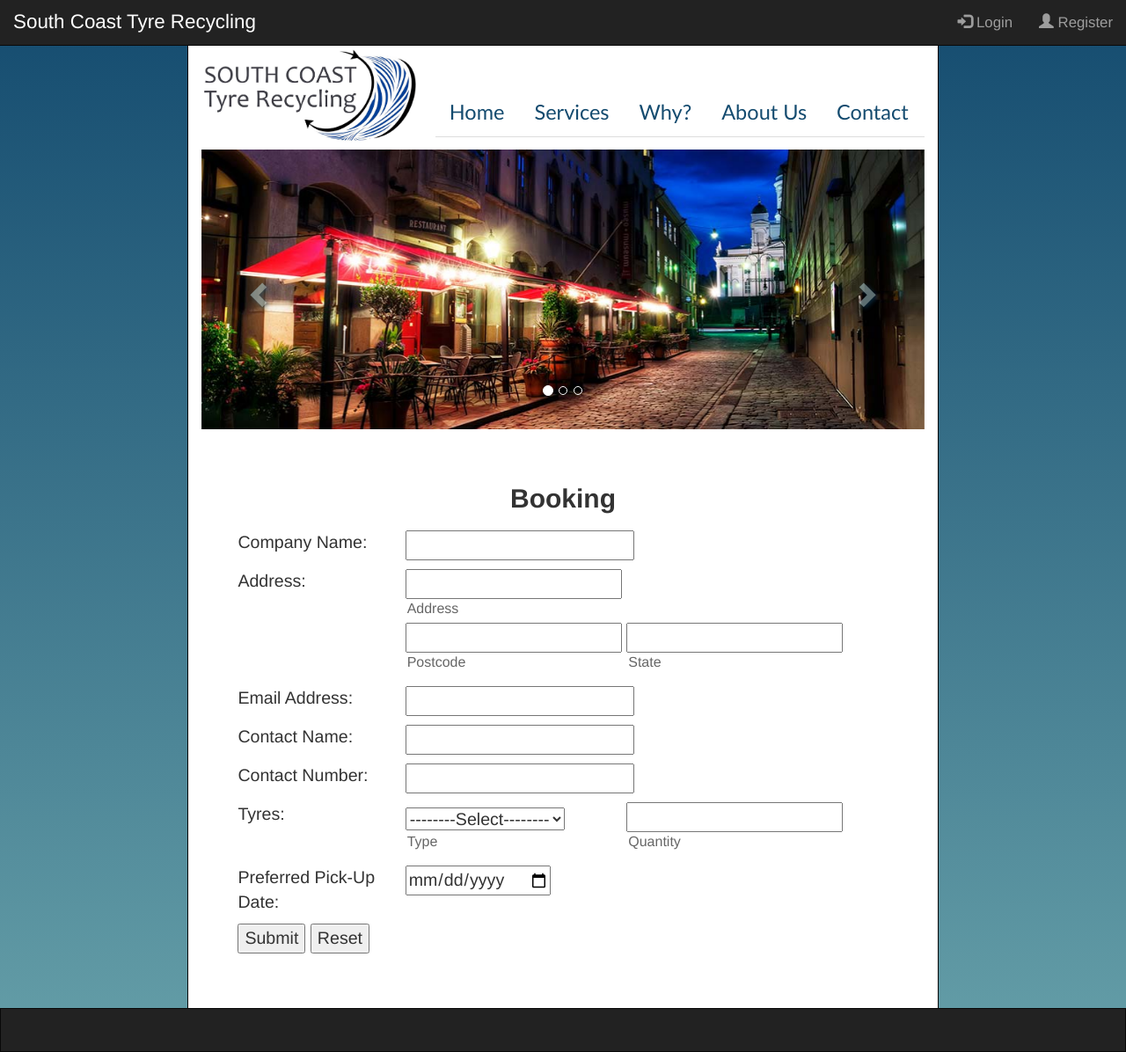
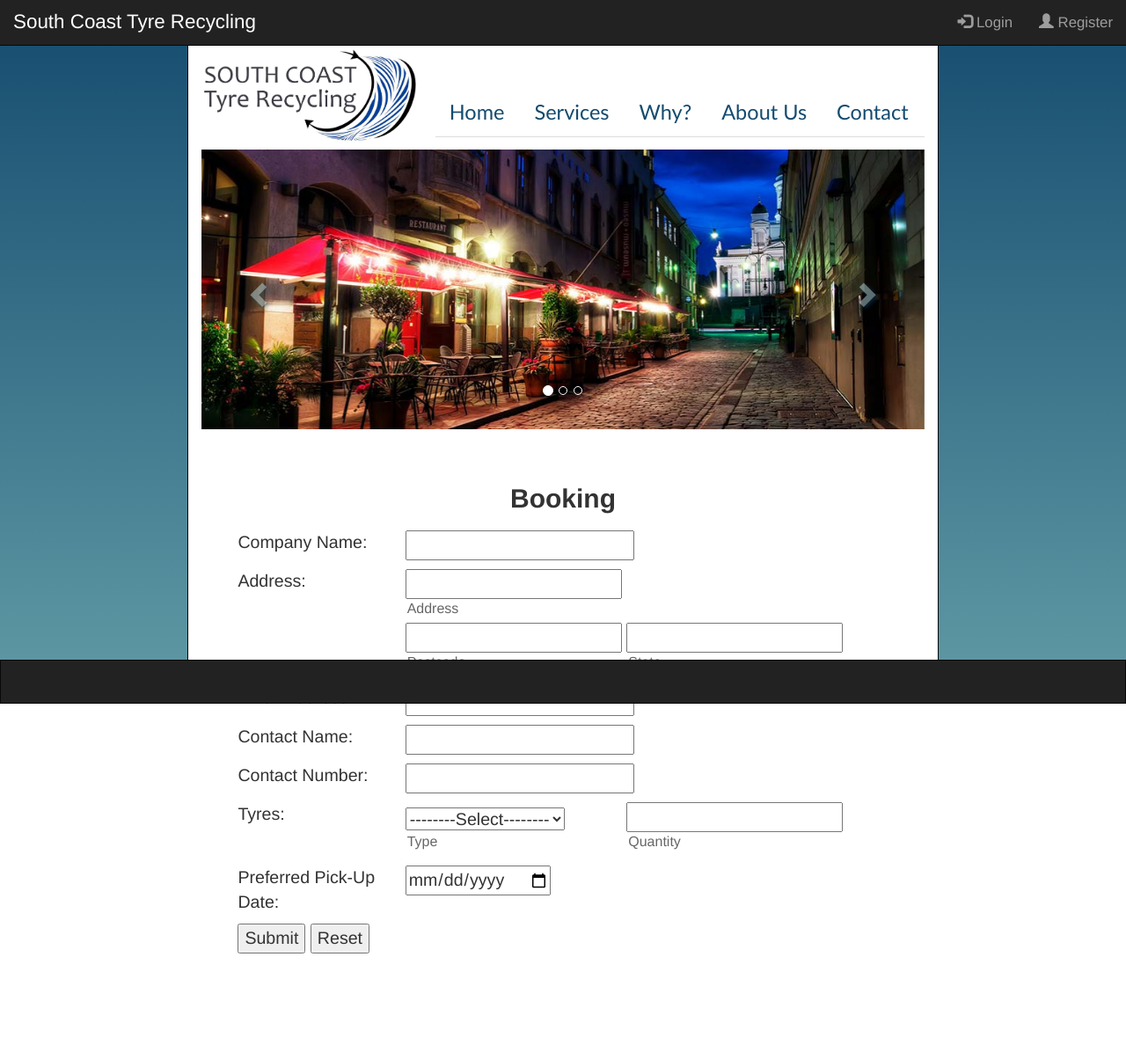
Before and after one commit to carolinebezzina/px, a PHP site: page /booking.php in a window 1280 px wide. Shown: the whole page at 88% size. After the commit the page ends 1084 px from the top, so only its background shows below. Run offline with PHP 8.4, Linux system fonts and the light colour scheme; some web fonts are replaced.

Commit message:
fixed footer

```diff
--- a/style.css
+++ b/style.css
@@ -65,6 +65,7 @@ h2,h3,h4 {
 }
 .container-fluid {
     position: relative;
+    height: 100%;
 }
 .carousel-control.left,.carousel-control.right {
     background-image: none;
@@ -81,6 +82,7 @@ h2,h3,h4 {
     border-top: none;
     border-bottom: none;
     border-color: #080808;
+    height: 100%;
 }
 .nav-tabs {
     padding-top: 50px;
@@ -102,6 +104,7 @@ h2,h3,h4 {
     background: -o-linear-gradient(rgba(20,75,111,1),rgba(58,130,143,0.8));
     background: -moz-linear-gradient(rgba(20,75,111,1),rgba(58,130,143,0.8));
     background: linear-gradient(rgba(20,75,111,1),rgba(58,130,143,0.8));
+    height: 100%;
 }
 .mandatory {
     color: red;
@@ -119,6 +122,9 @@ h3 {
 .navbar-footer {
     margin-bottom: 0;
     border-radius: 0;
+    position: absolute;
+    bottom: 0px;
+    width: 100%;
 }
 .navContainer {
     min-width: 70%;
```
